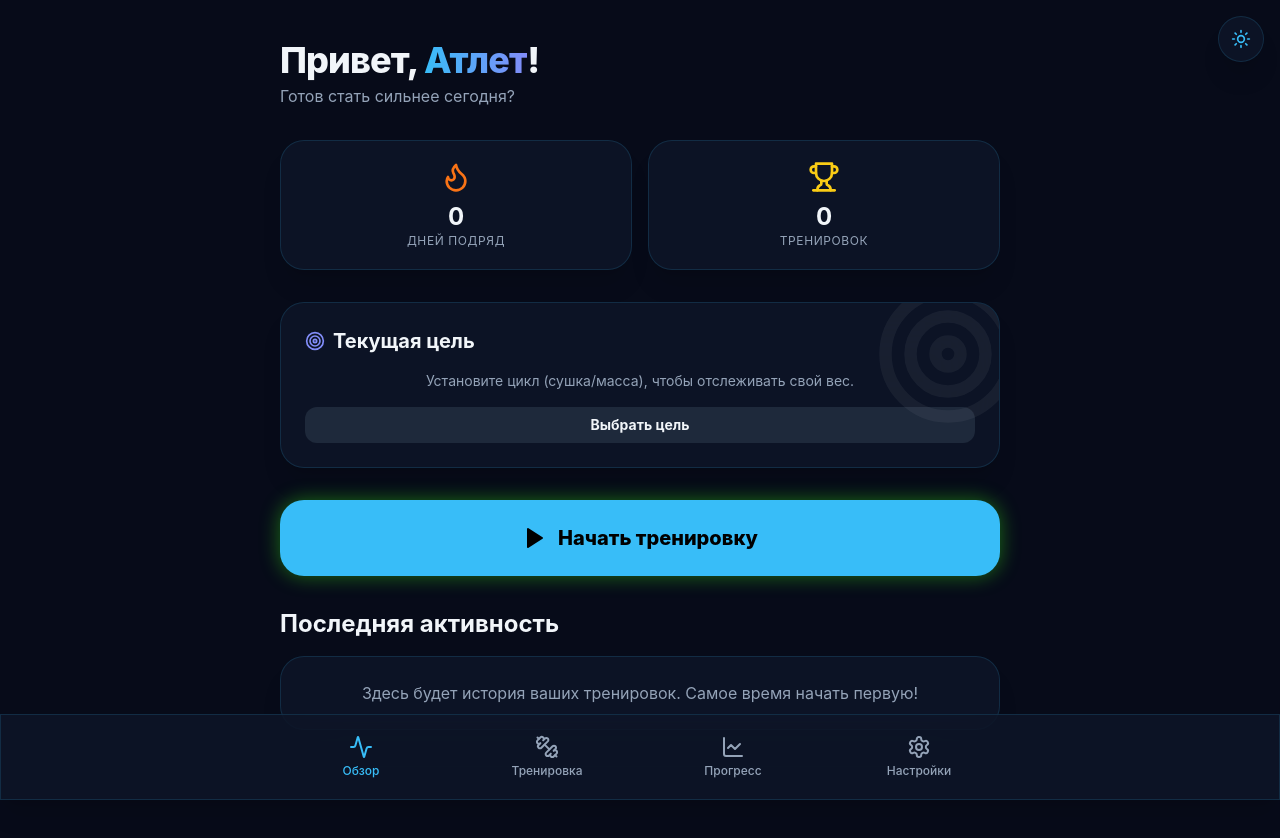
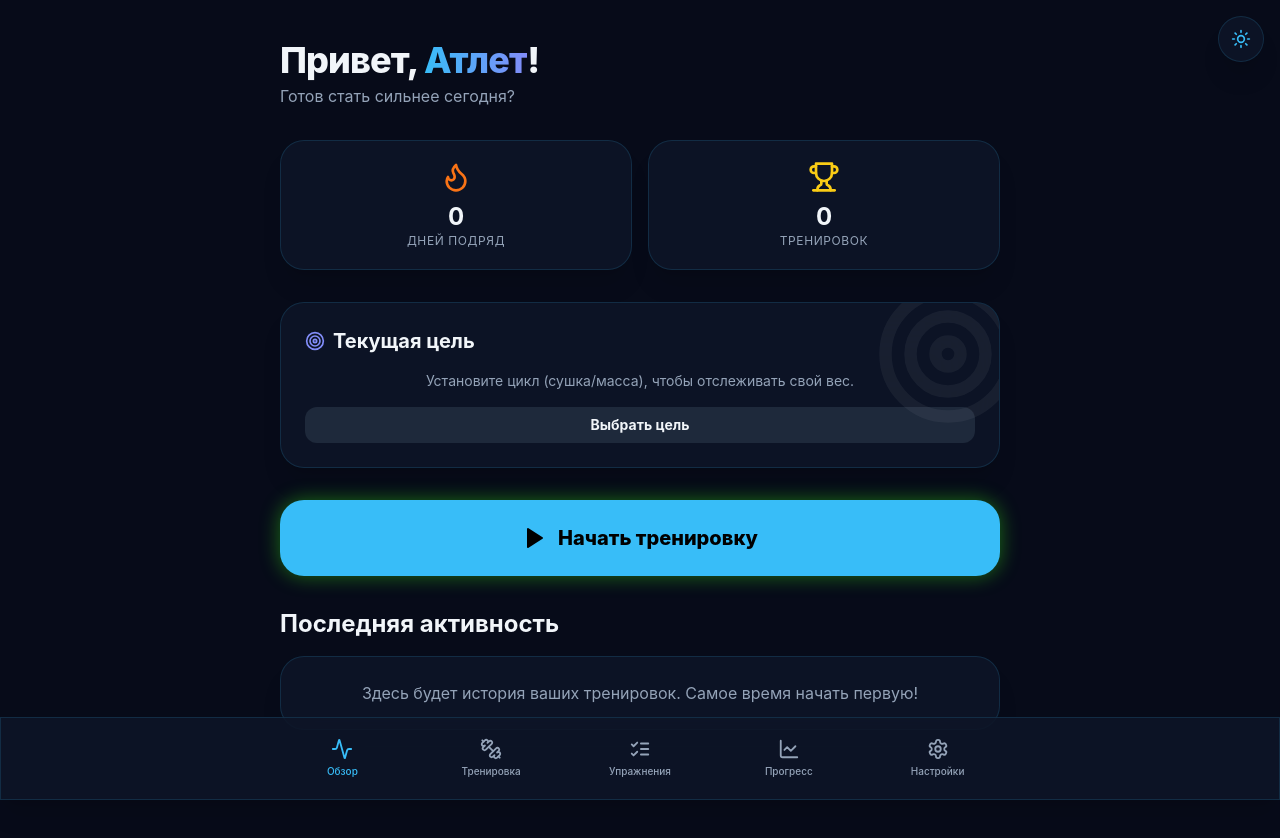
Before and after one commit to afinom33/workout-tracker, a React (Vite) app: page / in a window 1280 px wide. Shown: the top 838 px of the page. Built offline with nearby package versions, Linux system fonts and the light colour scheme.

Commit message:
Add exercise management, fix button position, show last performance

```diff
--- a/src/App.tsx
+++ b/src/App.tsx
@@ -1,14 +1,15 @@
 import React, { useState } from 'react';
-import { Activity, Dumbbell, LineChart, Settings } from 'lucide-react';
+import { Activity, Dumbbell, LineChart, Settings, ListChecks } from 'lucide-react';
 import Dashboard from './components/Dashboard';
 import WorkoutLogger from './components/WorkoutLogger';
 import ProgressCharts from './components/ProgressCharts';
 import ExportData from './components/ExportData';
+import ExerciseList from './components/ExerciseList';
 import { useWorkoutStore } from './store/useWorkoutStore';
 
 import { Moon, Sun } from 'lucide-react';
 
-type View = 'dashboard' | 'workout' | 'progress' | 'settings';
+type View = 'dashboard' | 'workout' | 'progress' | 'exercises' | 'settings';
 
 function App() {
   const [currentView, setCurrentView] = useState<View>('dashboard');
@@ -51,6 +52,7 @@ function App() {
           {currentView === 'dashboard' && <Dashboard onStartWorkout={() => setCurrentView('workout')} />}
           {currentView === 'workout' && <WorkoutLogger onFinish={() => setCurrentView('dashboard')} />}
           {currentView === 'progress' && <ProgressCharts />}
+          {currentView === 'exercises' && <ExerciseList />}
           {currentView === 'settings' && <ExportData />}
         </div>
       </main>
@@ -59,26 +61,32 @@ function App() {
       <nav className="fixed bottom-0 w-full glass-panel border-t-0 pb-safe z-50">
         <div className="max-w-3xl mx-auto flex justify-around p-3 relative">
           <NavItem
-            icon={<Activity size={24} />}
+            icon={<Activity size={22} />}
             label="Обзор"
             isActive={currentView === 'dashboard'}
             onClick={() => handleNavigation('dashboard')}
           />
           <NavItem
-            icon={<Dumbbell size={24} />}
+            icon={<Dumbbell size={22} />}
             label="Тренировка"
             isActive={currentView === 'workout'}
             onClick={() => handleNavigation('workout')}
             hasIndicator={!!currentSession}
           />
           <NavItem
-            icon={<LineChart size={24} />}
+            icon={<ListChecks size={22} />}
+            label="Упражнения"
+            isActive={currentView === 'exercises'}
+            onClick={() => handleNavigation('exercises')}
+          />
+          <NavItem
+            icon={<LineChart size={22} />}
             label="Прогресс"
             isActive={currentView === 'progress'}
             onClick={() => handleNavigation('progress')}
           />
           <NavItem
-            icon={<Settings size={24} />}
+            icon={<Settings size={22} />}
             label="Настройки"
             isActive={currentView === 'settings'}
             onClick={() => handleNavigation('settings')}
@@ -101,7 +109,7 @@ function NavItem({ icon, label, isActive, onClick, hasIndicator }: { icon: React
         <span className="absolute top-1 right-1/4 w-2 h-2 bg-primary rounded-full animate-pulse"></span>
       )}
       {icon}
-      <span className="text-xs mt-1 font-medium">{label}</span>
+      <span className="text-[10px] mt-1 font-medium">{label}</span>
     </button>
   );
 }
--- a/src/components/WorkoutLogger.tsx
+++ b/src/components/WorkoutLogger.tsx
@@ -1,6 +1,6 @@
 import React, { useState } from 'react';
 import { useWorkoutStore } from '../store/useWorkoutStore';
-import { Check, Plus, Trash2, X } from 'lucide-react';
+import { Check, Plus, Trash2, X, ChevronUp } from 'lucide-react';
 import clsx from 'clsx';
 import { MuscleGroup } from '../types';
 
@@ -14,6 +14,7 @@ const WorkoutLogger: React.FC<WorkoutLoggerProps> = ({ onFinish }) => {
   const currentSession = useWorkoutStore((state) => state.currentSession);
   const endSession = useWorkoutStore((state) => state.endSession);
   const exercises = useWorkoutStore((state) => state.exercises);
+  const sessions = useWorkoutStore((state) => state.sessions);
   const addEntryToSession = useWorkoutStore((state) => state.addEntryToSession);
   const addExercise = useWorkoutStore((state) => state.addExercise);
 
@@ -24,7 +25,7 @@ const WorkoutLogger: React.FC<WorkoutLoggerProps> = ({ onFinish }) => {
   const [showNewExerciseForm, setShowNewExerciseForm] = useState(false);
   const [newExName, setNewExName] = useState('');
   const [newExGroup, setNewExGroup] = useState<MuscleGroup>('Грудь');
-  const [newExSets, setNewExSets] = useState<number>(3); // Default sets
+  const [newExSets, setNewExSets] = useState<number>(3);
 
   const [startTime] = useState(Date.now());
 
@@ -32,7 +33,7 @@ const WorkoutLogger: React.FC<WorkoutLoggerProps> = ({ onFinish }) => {
     return (
       <div className="flex flex-col items-center justify-center h-full pt-20">
         <p className="text-textMuted mb-4">Тренировка не начата</p>
-        <button onClick={onFinish} className="bg-primary text-black px-6 py-2 rounded-xl font-bold">
+        <button onClick={onFinish} className="bg-primary text-primaryText px-6 py-2 rounded-xl font-bold">
           Вернуться на главную
         </button>
       </div>
@@ -65,16 +66,26 @@ const WorkoutLogger: React.FC<WorkoutLoggerProps> = ({ onFinish }) => {
     setShowExerciseSelector(false);
   };
 
+  // Get last performance info for exercise selector
+  const getLastInfo = (exId: string) => {
+    for (let i = sessions.length - 1; i >= 0; i--) {
+      const entry = sessions[i].entries.find(e => e.exerciseId === exId);
+      if (entry && entry.sets.length > 0) {
+        const validSets = entry.sets.filter(s => s.completed || (s.weight > 0 && s.reps > 0));
+        if (validSets.length > 0) {
+          const maxWeight = Math.max(...validSets.map(s => s.weight));
+          const maxReps = Math.max(...validSets.map(s => s.reps));
+          return { maxWeight, maxReps };
+        }
+      }
+    }
+    return null;
+  };
+
   return (
     <div className="space-y-6 animate-in fade-in pb-10">
       <div className="flex justify-between items-center mt-4">
         <h2 className="text-2xl font-bold">Тренировка</h2>
-        <button
-          onClick={handleFinish}
-          className="text-dangerText font-bold border border-danger/50 bg-danger/20 px-4 py-2 rounded-xl hover:bg-danger/40 transition-colors"
-        >
-          Завершить
-        </button>
       </div>
 
       {currentSession.entries.length === 0 ? (
@@ -140,16 +151,26 @@ const WorkoutLogger: React.FC<WorkoutLoggerProps> = ({ onFinish }) => {
                 </div>
               ) : (
                 <div className="space-y-2 max-h-60 overflow-y-auto pr-2 mb-4">
-                  {filteredExercises.map(ex => (
+                  {filteredExercises.map(ex => {
+                    const lastInfo = getLastInfo(ex.id);
+                    return (
                       <button
                         key={ex.id}
                         onClick={() => handleSelectExisting(ex.id)}
                         className="w-full text-left bg-element p-3 rounded-xl hover:bg-elementHover flex justify-between items-center transition-colors border border-transparent hover:border-primary/50 text-textMain"
                       >
+                        <div>
                           <span className="font-medium">{ex.name}</span>
+                          {lastInfo && (
+                            <div className="text-xs text-textMuted mt-0.5">
+                              Прошлый: {lastInfo.maxWeight} кг × {lastInfo.maxReps} повт.
+                            </div>
+                          )}
+                        </div>
                         <span className="text-xs text-secondary bg-secondary/10 px-2 py-1 rounded-md">{ex.muscleGroup}</span>
                       </button>
-                  ))}
+                    );
+                  })}
                 </div>
               )}
 
@@ -207,6 +228,17 @@ const WorkoutLogger: React.FC<WorkoutLoggerProps> = ({ onFinish }) => {
           )}
         </div>
       )}
+
+      {/* Finish button at the bottom */}
+      {currentSession.entries.length > 0 && (
+        <button
+          onClick={handleFinish}
+          className="w-full bg-dangerText text-white font-extrabold text-lg py-5 rounded-3xl flex items-center justify-center gap-2 active:scale-95 transition-all duration-300"
+        >
+          <Check size={24} />
+          Завершить тренировку
+        </button>
+      )}
     </div>
   );
 };
@@ -217,20 +249,54 @@ const ExerciseEntry: React.FC<{ entryId: string, exerciseId: string, index: numb
   const addSetToEntry = useWorkoutStore((state) => state.addSetToEntry);
   const updateSet = useWorkoutStore((state) => state.updateSet);
   const removeSetFromEntry = useWorkoutStore((state) => state.removeSetFromEntry);
+  const removeEntryFromSession = useWorkoutStore((state) => state.removeEntryFromSession);
+  const getLastPerformance = useWorkoutStore((state) => state.getLastPerformance);
+
+  const [collapsed, setCollapsed] = useState(false);
 
   const exercise = exercises.find(e => e.id === exerciseId);
   const entry = currentSession?.entries.find(e => e.id === entryId);
+  const lastPerf = getLastPerformance(exerciseId);
 
   if (!exercise || !entry) return null;
+
+  const handleRemoveEntry = () => {
+    if (window.confirm(`Удалить "${exercise.name}" из тренировки?`)) {
+      removeEntryFromSession(entryId);
+    }
+  };
 
   return (
     <div className="glass-panel rounded-3xl overflow-hidden mb-6">
       <div className="p-5 border-b border-white/5 bg-white/5 flex justify-between items-center">
-        <h3 className="font-bold text-xl text-transparent bg-clip-text bg-gradient-to-r from-primary to-secondary">{index}. {exercise.name}</h3>
+        <div className="flex items-center gap-2 flex-1 min-w-0">
+          <button onClick={() => setCollapsed(!collapsed)} className="text-textMuted hover:text-textMain transition-colors">
+            <ChevronUp size={20} className={clsx("transition-transform", collapsed && "rotate-180")} />
+          </button>
+          <h3 className="font-bold text-xl text-transparent bg-clip-text bg-gradient-to-r from-primary to-secondary truncate">{index}. {exercise.name}</h3>
+        </div>
+        <div className="flex items-center gap-2 flex-shrink-0">
           <span className="text-xs text-textMuted font-bold uppercase tracking-wider">{exercise.muscleGroup}</span>
+          <button
+            onClick={handleRemoveEntry}
+            className="text-textMuted hover:text-dangerText transition-colors p-1"
+            title="Удалить упражнение"
+          >
+            <Trash2 size={18} />
+          </button>
+        </div>
       </div>
 
+      {!collapsed && (
         <div className="p-5">
+          {/* Last performance hint */}
+          {lastPerf && (
+            <div className="mb-3 bg-primary/10 border border-primary/20 rounded-xl px-3 py-2 text-xs text-primary flex items-center gap-2">
+              <span>📊</span>
+              <span>Прошлый раз: <strong>{lastPerf.maxWeight} кг</strong> × <strong>{lastPerf.maxReps} повт.</strong></span>
+            </div>
+          )}
+
           <div className="grid grid-cols-[30px_1fr_1fr_40px_30px] gap-2 mb-2 text-xs font-bold text-textMuted uppercase tracking-wider text-center">
             <span>Сет</span>
             <span>Вес (кг)</span>
@@ -289,6 +355,7 @@ const ExerciseEntry: React.FC<{ entryId: string, exerciseId: string, index: numb
             <Plus size={16} /> Добавить подход
           </button>
         </div>
+      )}
     </div>
   );
 };
--- a/src/store/useWorkoutStore.ts
+++ b/src/store/useWorkoutStore.ts
@@ -11,12 +11,19 @@ interface WorkoutState {
 
   // Actions
   addExercise: (name: string, muscleGroup: MuscleGroup) => string;
+  renameExercise: (id: string, newName: string) => void;
+  updateExerciseGroup: (id: string, newGroup: MuscleGroup) => void;
+  deleteExercise: (id: string) => void;
   startSession: () => void;
   endSession: (duration: number) => void;
   addEntryToSession: (exerciseId: string, setsCount?: number) => void;
+  removeEntryFromSession: (entryId: string) => void;
   updateSet: (entryId: string, setId: string, weight: number, reps: number, completed: boolean) => void;
   addSetToEntry: (entryId: string) => void;
   removeSetFromEntry: (entryId: string, setId: string) => void;
+
+  // Helpers
+  getLastPerformance: (exerciseId: string) => { maxWeight: number; maxReps: number } | null;
 
   // Goal Management
   setGoal: (type: GoalType, startWeight: number, endDate?: string) => void;
@@ -51,6 +58,18 @@ export const useWorkoutStore = create<WorkoutState>()(
         }));
         return id;
       },
+
+      renameExercise: (id, newName) => set((state) => ({
+        exercises: state.exercises.map(ex => ex.id === id ? { ...ex, name: newName } : ex)
+      })),
+
+      updateExerciseGroup: (id, newGroup) => set((state) => ({
+        exercises: state.exercises.map(ex => ex.id === id ? { ...ex, muscleGroup: newGroup } : ex)
+      })),
+
+      deleteExercise: (id) => set((state) => ({
+        exercises: state.exercises.filter(ex => ex.id !== id)
+      })),
 
       startSession: () => set(() => ({
         currentSession: {
@@ -131,6 +150,16 @@ export const useWorkoutStore = create<WorkoutState>()(
         };
       }),
 
+      removeEntryFromSession: (entryId) => set((state) => {
+        if (!state.currentSession) return state;
+        return {
+          currentSession: {
+            ...state.currentSession,
+            entries: state.currentSession.entries.filter(e => e.id !== entryId)
+          }
+        };
+      }),
+
       addSetToEntry: (entryId) => set((state) => {
         if (!state.currentSession) return state;
         const entries = state.currentSession.entries.map(entry => {
@@ -173,6 +202,22 @@ export const useWorkoutStore = create<WorkoutState>()(
         });
         return { currentSession: { ...state.currentSession, entries } };
       }),
+
+      getLastPerformance: (exerciseId) => {
+        const state = get();
+        for (let i = state.sessions.length - 1; i >= 0; i--) {
+          const entry = state.sessions[i].entries.find(e => e.exerciseId === exerciseId);
+          if (entry && entry.sets.length > 0) {
+            const validSets = entry.sets.filter(s => s.completed || (s.weight > 0 && s.reps > 0));
+            if (validSets.length > 0) {
+              const maxWeight = Math.max(...validSets.map(s => s.weight));
+              const maxReps = Math.max(...validSets.map(s => s.reps));
+              return { maxWeight, maxReps };
+            }
+          }
+        }
+        return null;
+      },
 
       setGoal: (type, startWeight, endDate) => set(() => ({
         activeGoal: {
```
Also changed, not shown: 1 other file (tests, documents, lock files or other folders). Lines whose indentation alone changed are shown as unchanged.
